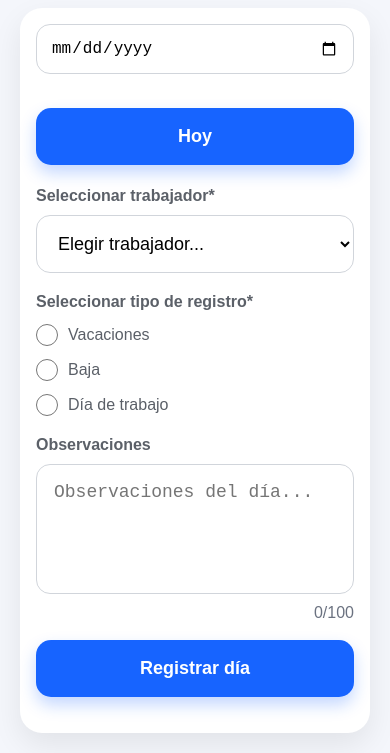
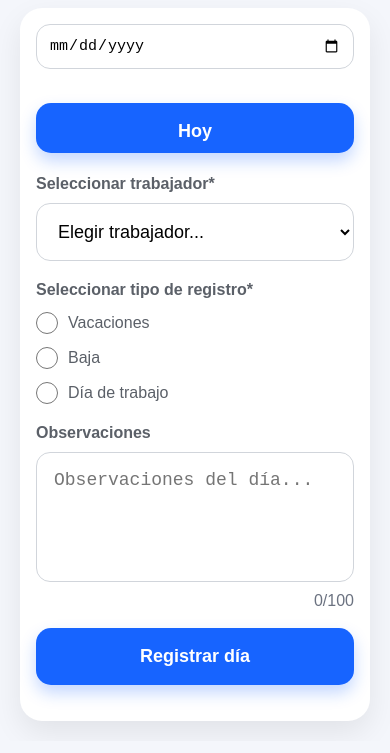
Before and after one commit to Marck553-star/cresver-registros, a website: page public/index.html in a window 390 px wide. Shown: the part 106-859 px from the top of the page. Drawn offline with Linux system fonts and the light colour scheme; no server answers.

Commit message:
correción fecha grande

```diff
--- a/public/styles.css
+++ b/public/styles.css
@@ -257,3 +257,32 @@ input[type="date"] {
     padding: 14px;
   }
 }
+/* ARREGLAR INPUT DATE EN MOVIL */
+input[type="date"] {
+  width: 100%;
+  max-width: 100%;
+  font-size: 16px;
+  padding: 14px;
+  overflow: hidden;
+}
+
+/* FORZAR QUE NO SE DESBORDE */
+.date-row input[type="date"] {
+  min-width: 0;
+}
+
+/* MOVIL */
+@media (max-width: 700px) {
+  .date-row {
+    grid-template-columns: 1fr;
+  }
+
+  input[type="date"] {
+    font-size: 15px;
+    padding: 12px;
+  }
+
+  #todayBtn {
+    height: 50px;
+  }
+}
```
